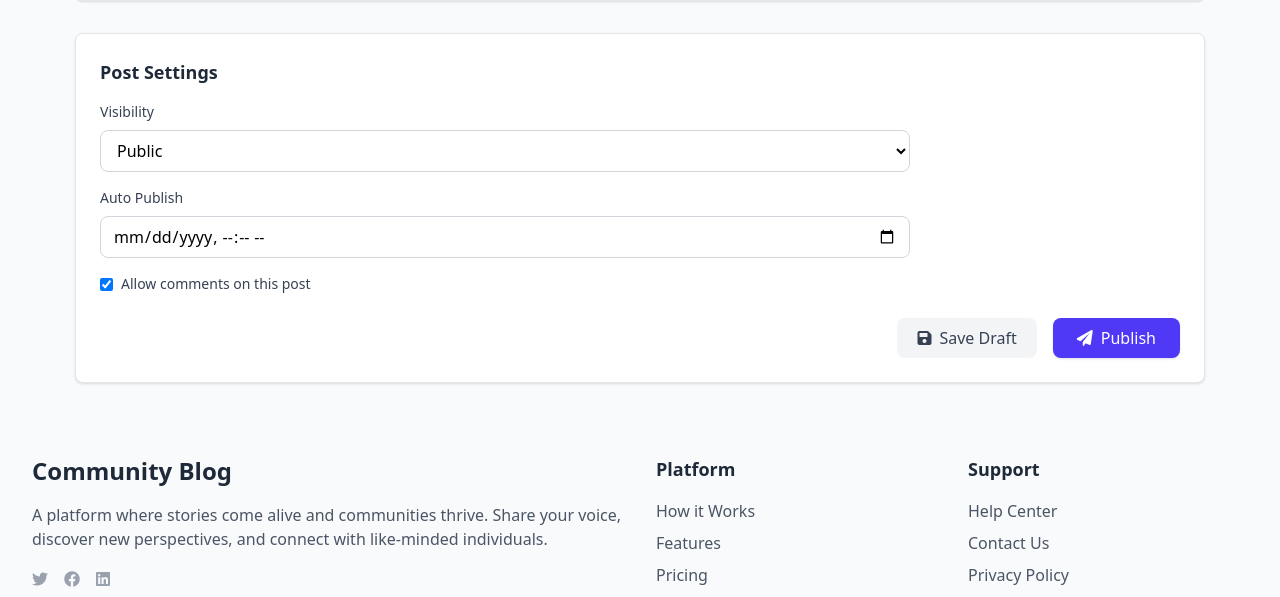
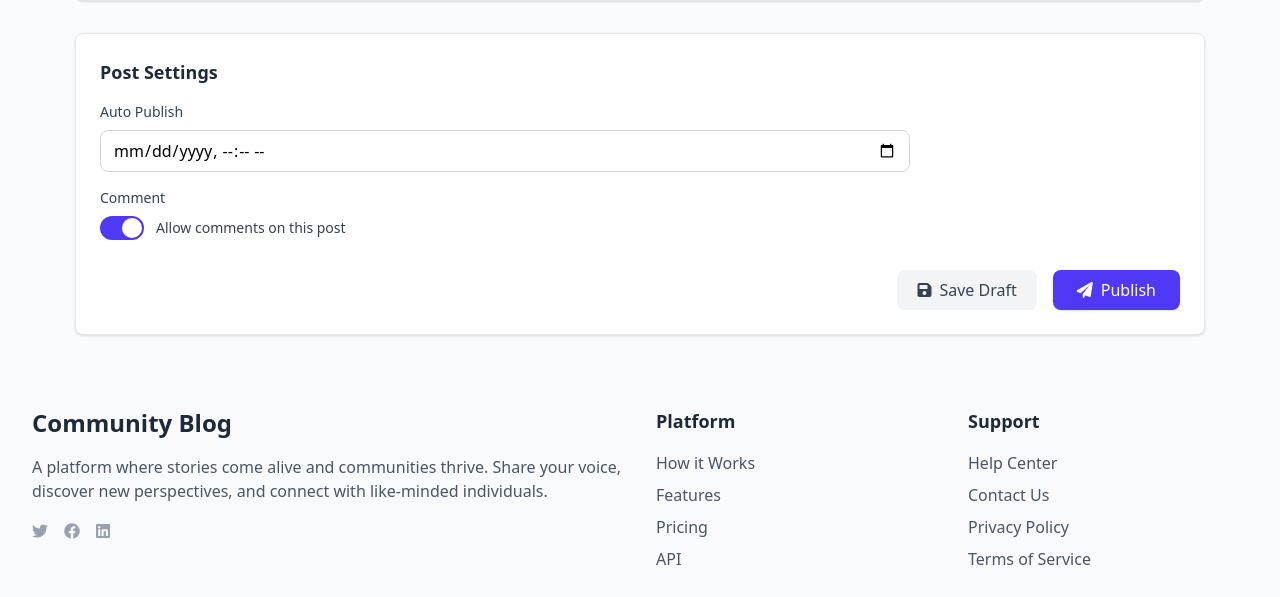
Before and after one commit to WokCao/community_blog, a Spring app: page /write-post in a window 1280 px wide. Shown: the part 839-1436 px from the top of the page. Run offline with Thymeleaf, Linux system fonts and the light colour scheme; the template is opened without the code that fills it, so the values that code supplies are empty; some of the project's set-up classes (security, data sources, template engines, error pages and the like) are left out, and stand-ins take their place; some libraries are stand-ins or nearby versions.

Commit message:
Update: simple validation before sending post form + set visibility for 2 types: draft, publish

```diff
--- a/src/main/resources/static/css/output.css
+++ b/src/main/resources/static/css/output.css
@@ -245,6 +245,17 @@
   .visible {
     visibility: visible;
   }
+  .sr-only {
+    position: absolute;
+    width: 1px;
+    height: 1px;
+    padding: 0;
+    margin: -1px;
+    overflow: hidden;
+    clip-path: inset(50%);
+    white-space: nowrap;
+    border-width: 0;
+  }
   .absolute {
     position: absolute;
   }
@@ -269,6 +280,9 @@
   .top-0 {
     top: calc(var(--spacing) * 0);
   }
+  .top-0\.5 {
+    top: calc(var(--spacing) * 0.5);
+  }
   .top-1\/2 {
     top: calc(1/2 * 100%);
   }
@@ -286,6 +300,9 @@
   }
   .left-0 {
     left: calc(var(--spacing) * 0);
+  }
+  .left-0\.5 {
+    left: calc(var(--spacing) * 0.5);
   }
   .z-0 {
     z-index: 0;
@@ -386,8 +403,17 @@
   .ml-2 {
     margin-left: calc(var(--spacing) * 2);
   }
+  .ml-3 {
+    margin-left: calc(var(--spacing) * 3);
+  }
   .ml-4 {
     margin-left: calc(var(--spacing) * 4);
+  }
+  .line-clamp-1 {
+    overflow: hidden;
+    display: -webkit-box;
+    -webkit-box-orient: vertical;
+    -webkit-line-clamp: 1;
   }
   .line-clamp-2 {
     overflow: hidden;
@@ -497,6 +538,9 @@
   .w-10 {
     width: calc(var(--spacing) * 10);
   }
+  .w-11 {
+    width: calc(var(--spacing) * 11);
+  }
   .w-12 {
     width: calc(var(--spacing) * 12);
   }
@@ -1203,6 +1262,27 @@
       @media (hover: hover) {
         color: var(--color-indigo-600);
       }
+    }
+  }
+  .peer-checked\:translate-x-5 {
+    &:is(:where(.peer):checked ~ *) {
+      --tw-translate-x: calc(var(--spacing) * 5);
+      translate: var(--tw-translate-x) var(--tw-translate-y);
+    }
+  }
+  .peer-checked\:border-indigo-600 {
+    &:is(:where(.peer):checked ~ *) {
+      border-color: var(--color-indigo-600);
+    }
+  }
+  .peer-checked\:bg-indigo-600 {
+    &:is(:where(.peer):checked ~ *) {
+      background-color: var(--color-indigo-600);
+    }
+  }
+  .peer-checked\:opacity-100 {
+    &:is(:where(.peer):checked ~ *) {
+      opacity: 100%;
     }
   }
   .hover\:cursor-pointer {
--- a/src/main/resources/templates/post-details.html
+++ b/src/main/resources/templates/post-details.html
@@ -232,7 +232,7 @@
                 <h2 class="text-2xl font-bold text-gray-900 mb-6">Related Posts</h2>
                 <div class="grid grid-cols-1 md:grid-cols-2 gap-6">
                     <article th:each="relatedPost : ${relatedPosts}" class="group cursor-pointer">
-                        <img th:src="${'/img/default-thumbnail.png'}" th:alt="${relatedPost.title}"
+                        <img th:src="${relatedPost.thumbnailUrl}" th:alt="${relatedPost.title}"
                              class="w-full h-20 object-cover rounded-lg mb-4">
                         <a th:href="@{'/posts/' + ${relatedPost.id}}" class="block">
                             <h3 class="font-semibold text-gray-900 group-hover:text-indigo-600 transition mb-2"
@@ -264,7 +264,7 @@
                     <article th:each="notablePost : ${notablePosts}" class="group">
                         <a th:href="@{'/posts/' + ${notablePost.id}}"
                            class="flex space-x-4 p-4 rounded-lg hover:bg-gray-50 transition">
-                            <img th:src="${'/img/default-thumbnail.png'}" th:alt="${notablePost.title}"
+                            <img th:src="${notablePost.thumbnailUrl}" th:alt="${notablePost.title}"
                                  class="w-20 h-20 object-cover rounded-lg flex-shrink-0">
                             <div class="flex-1">
                                 <h3 class="font-semibold text-gray-900 group-hover:text-indigo-600 transition mb-1"
--- a/src/main/resources/templates/write-post.html
+++ b/src/main/resources/templates/write-post.html
@@ -20,7 +20,7 @@
 
 <main class="flex-grow py-6 max-w-7xl mx-auto">
     <div class="px-4 sm:px-6 lg:px-8">
-            <form th:action="@{/posts/create}" method="post" enctype="multipart/form-data" class="space-y-8">
+        <form th:id="postForm" th:action="@{/posts/create}" method="post" enctype="multipart/form-data" class="space-y-8">
             <!-- Post Title -->
             <div class="mb-8">
                 <label for="postTitle" class="block text-lg font-semibold text-gray-800 mb-2">Post Title</label>
@@ -55,7 +55,8 @@
                      placeholder="Start writing your amazing post..."></div>
 
                 <!-- Hidden textarea to store content -->
-                    <label for="contentHidden"></label><textarea name="content" id="contentHidden" style="display: none;"></textarea>
+                <label for="contentHidden"></label><textarea name="content" id="contentHidden"
+                                                             style="display: none;"></textarea>
             </div>
 
             <!-- File inputs for media upload -->
@@ -67,34 +68,45 @@
                 <h3 class="text-lg font-semibold text-gray-800 mb-4">Post Settings</h3>
 
                 <div class="flex flex-col w-3/4 space-y-4">
-                        <div>
+                    <div class="hidden">
                         <label for="visibility" class="block text-sm font-medium text-gray-700 mb-2">Visibility</label>
-                            <select id="visibility" name="visibility" class="w-full px-3 py-2 border border-gray-300 rounded-lg focus:ring-2 focus:ring-indigo-500 focus:border-transparent">
-                                <option value="PUBLIC">Public</option>
+                        <select id="visibility" name="visibility"
+                                class="w-full px-3 py-2 border border-gray-300 rounded-lg focus:ring-2 focus:ring-indigo-500 focus:border-transparent">
+                            <option value="PUBLIC" selected>Public</option>
                             <option value="PRIVATE">Private</option>
                         </select>
                     </div>
 
                     <!-- Select a specific time to publish the post automatically -->
                     <div>
-                            <label for="autoPublishAt" class="block text-sm font-medium text-gray-700 mb-2">Auto Publish</label>
-                            <input type="datetime-local" id="autoPublishAt" name="autoPublishAt" class="w-full px-3 py-2 border border-gray-300 rounded-lg focus:ring-2 focus:ring-indigo-500 focus:border-transparent">
-                        </div>
+                        <label for="autoPublishAt" class="block text-sm font-medium text-gray-700 mb-2">Auto
+                            Publish</label>
+                        <input type="datetime-local" id="autoPublishAt" name="autoPublishAt"
+                               class="w-full px-3 py-2 border border-gray-300 rounded-lg focus:ring-2 focus:ring-indigo-500 focus:border-transparent">
                     </div>
 
-                    <div class="mt-4">
-                        <label class="flex items-center space-x-2">
-                            <input type="checkbox" name="allowComment" class="rounded border-gray-300 text-indigo-600 focus:ring-indigo-500" checked>
-                            <span class="text-sm text-gray-700">Allow comments on this post</span>
+                    <div>
+                        <label for="allowComment" class="block text-sm font-medium text-gray-700 mb-2">Comment</label>
+                        <label class="relative inline-flex items-center cursor-pointer">
+                            <input type="checkbox" id="allowComment" name="allowComment" class="sr-only peer" checked>
+                            <span class="w-11 h-6 bg-gray-200 rounded-full peer peer-checked:bg-indigo-600 transition-colors"></span>
+                            <span class="absolute left-0.5 top-0.5 w-5 h-5 bg-white rounded-full transition-transform peer-checked:translate-x-5"></span>
+                            <span class="ml-3 text-sm text-gray-700">Allow comments on this post</span>
                         </label>
                     </div>
 
+                </div>
+
                 <div class="mt-6 flex justify-end space-x-4">
-                        <button id="saveBtn" class="bg-gray-100 hover:bg-gray-200 text-gray-700 px-5 py-2 rounded-lg transition flex items-center">
+                    <button id="saveBtn"
+                            type="button"
+                            class="bg-gray-100 hover:bg-gray-200 text-gray-700 px-5 py-2 rounded-lg transition flex items-center hover:cursor-pointer">
                         <i class="fas fa-save mr-2"></i>
                         <span>Save Draft</span>
                     </button>
-                        <button type="submit" class="bg-indigo-600 hover:bg-indigo-700 text-white px-6 py-2 rounded-lg shadow-sm transition flex items-center">
+                    <button id="publishBtn"
+                            type="button"
+                            class="bg-indigo-600 hover:bg-indigo-700 text-white px-6 py-2 rounded-lg shadow-sm transition flex items-center hover:cursor-pointer">
                         <i class="fas fa-paper-plane mr-2"></i>
                         <span>Publish</span>
                     </button>
```
Also changed, not shown: other parts of src/main/resources/static/css/output.css (+30 -0 lines), src/main/java/com/example/community_blog/configuration/RedisConfig.java (+5 -5 lines), src/main/java/com/example/community_blog/models/PostModel.java (+13 -0 lines), src/main/resources/application.properties (+4 -5 lines), src/main/resources/static/js/write-post.js (+46 -2 lines), src/main/resources/templates/homepage.html (+12 -2 lines), src/main/resources/templates/posts.html (+11 -1 lines), src/main/resources/static/img/thumbnail_1.jpg (added), src/main/resources/static/img/thumbnail_10.jpg (added), src/main/resources/static/img/thumbnail_2.jpg (added), src/main/resources/static/img/thumbnail_3.jpg (added), src/main/resources/static/img/thumbnail_4.jpg (added), src/main/resources/static/img/thumbnail_5.jpg (added), src/main/resources/static/img/thumbnail_6.jpg (added), 3 more files. Lines whose indentation alone changed are shown as unchanged.
